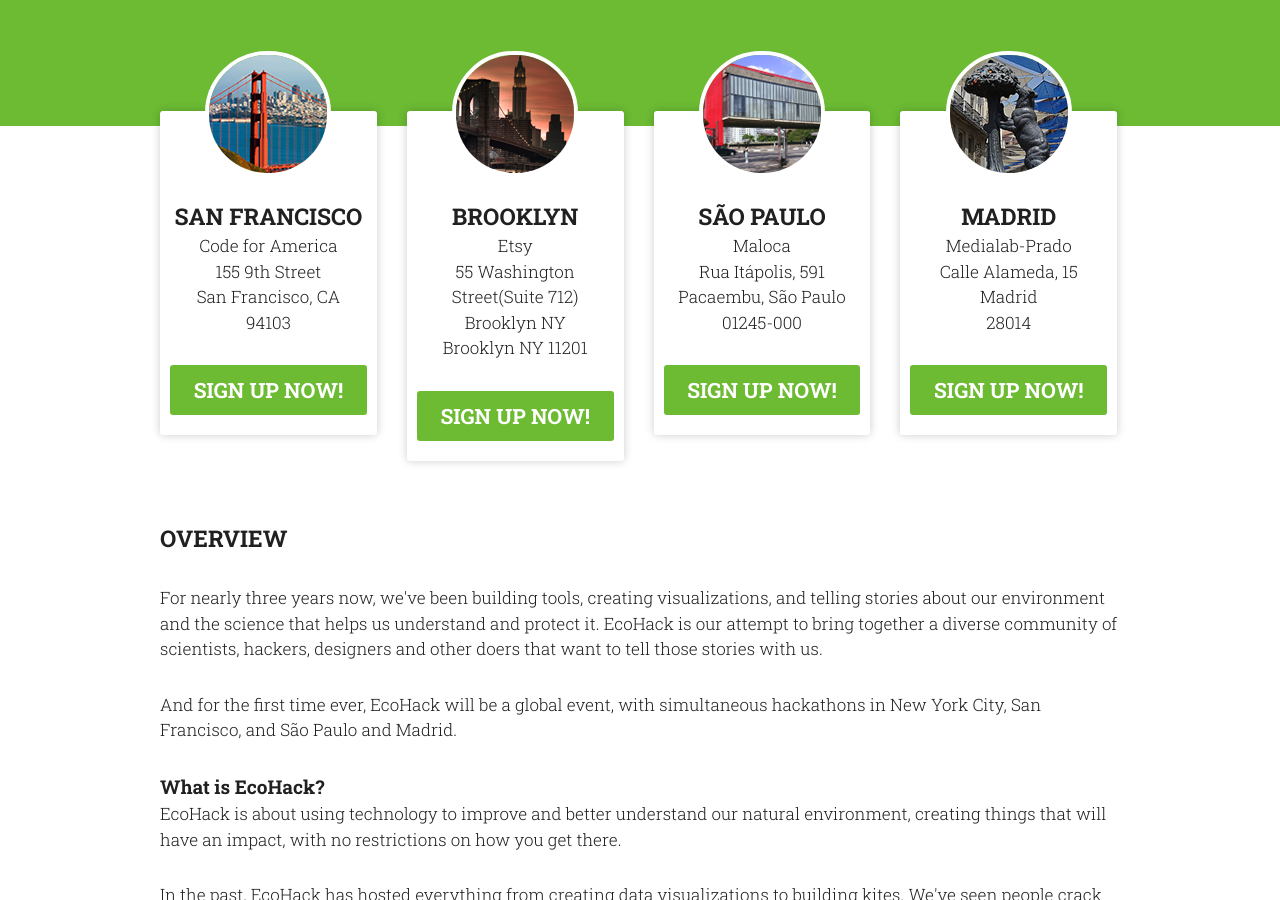
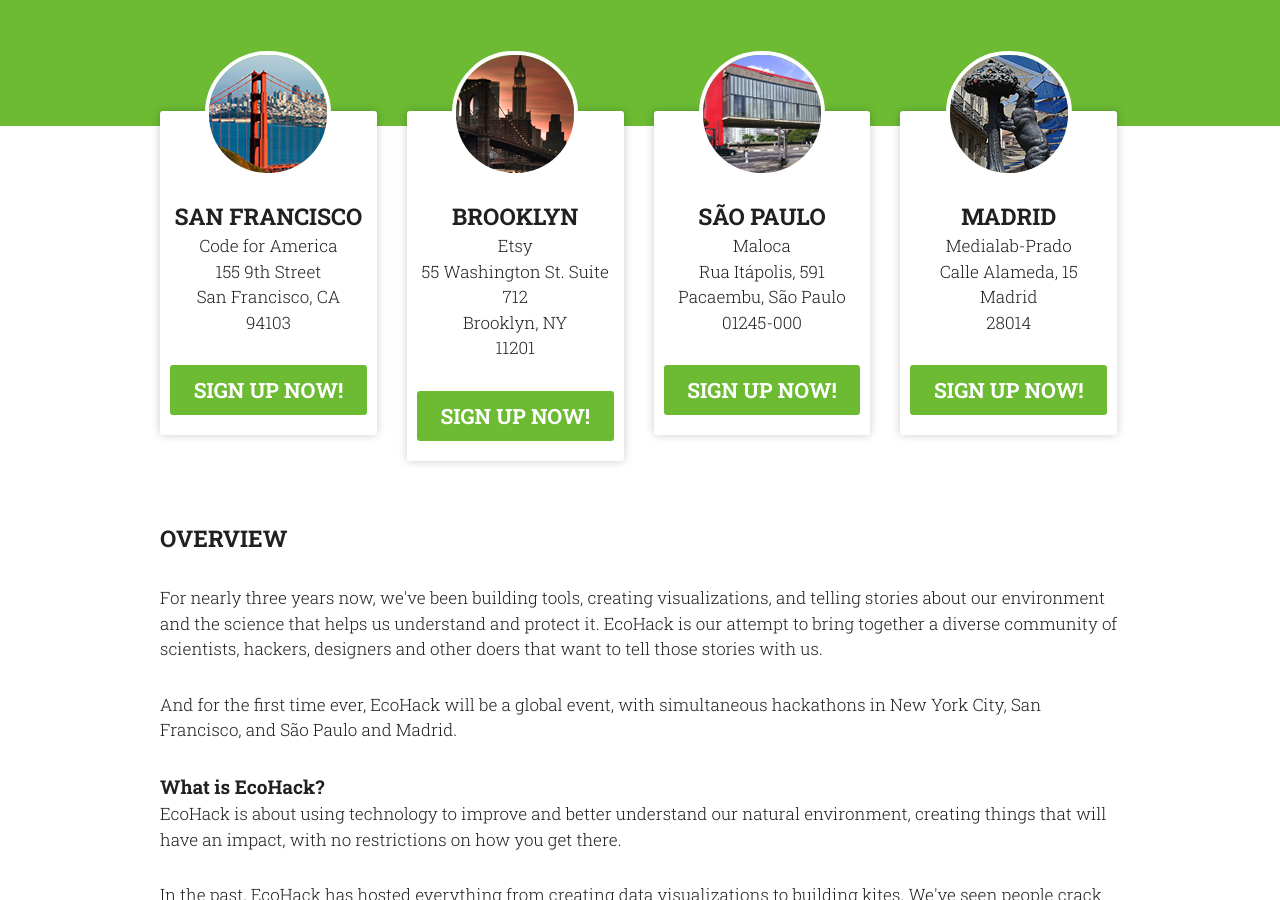
Before and after one commit to EcoHack/ecohack.github.io, a Jekyll site: the page built from index.html, in a window 1280 px wide and 900 px high, scrolled down 422 px. Built offline with Jekyll 4.4.1, drawn with Linux system fonts in a browser that asks for light colours.

Commit message:
etsy location

```diff
--- a/index.html
+++ b/index.html
@@ -35,9 +35,9 @@ lang: en
           <p>
             <strong class="section-header">Brooklyn</strong>
             <span>Etsy</span>
-            55 Washington Street(Suite 712) <br />
-            Brooklyn NY <br />
-            Brooklyn NY 11201
+            55 Washington St. Suite 712<br />
+            Brooklyn, NY <br />
+            11201
           </p>
 
           <a href="https://www.eventbrite.com/e/ecohackworld-nyc-edition-tickets-9295800991" class="signup">SIGN UP NOW!</a>
```
